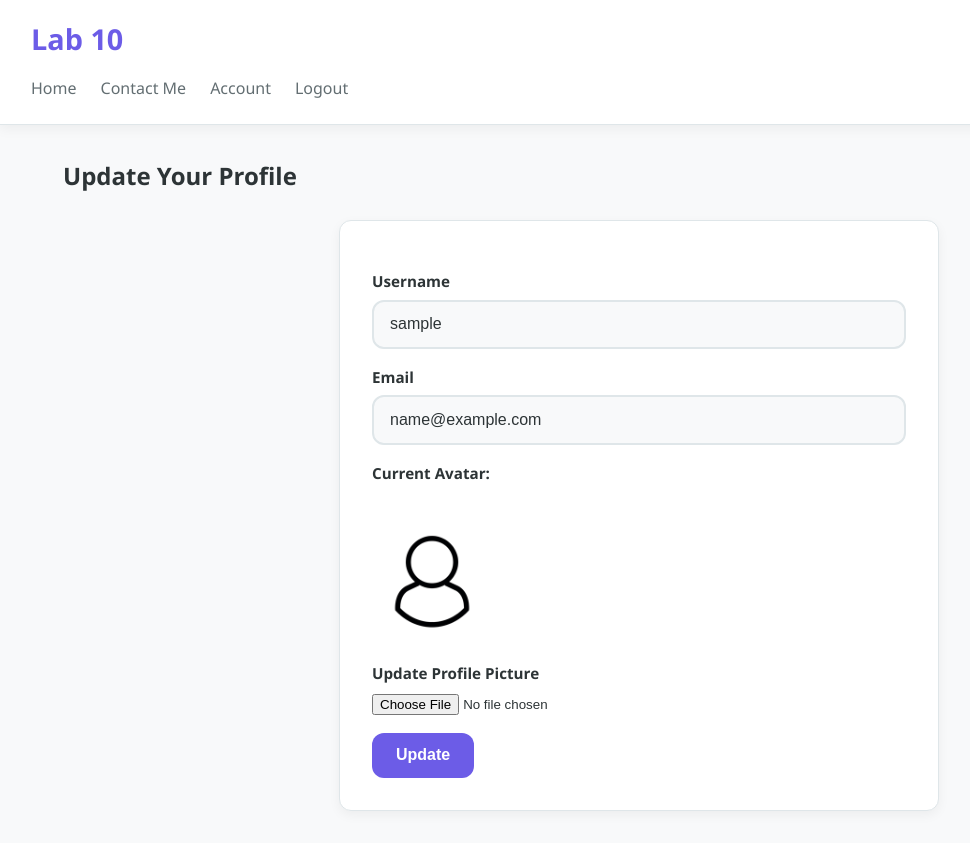
After one commit to yablonovskydima/flask-app-lab, a Flask app: page /auth/account/update in a window 1280 px wide. The commit adds this page. Shown: the whole page, without its empty margins (1-971 px from the left). Run offline with Flask 3, Linux system fonts and the light colour scheme; the visitor is signed in with stand-in values (Sample User, id 1); some libraries are stand-ins or nearby versions.

Commit message:
Added profile picture and account info update

```diff
--- /dev/null
+++ b/app/auth/templates/auth/update_account.html
@@ -0,0 +1,35 @@
+{% extends "base.html" %}
+
+{% block content %}
+<div class="container mt-4">
+    <h2>Update Your Profile</h2>
+
+    <form method="POST" enctype="multipart/form-data">
+        {{ form.hidden_tag() }}
+
+        <div class="mb-3">
+            {{ form.username.label }}
+            {{ form.username(class="form-control") }}
+        </div>
+
+        <div class="mb-3">
+            {{ form.email.label }}
+            {{ form.email(class="form-control") }}
+        </div>
+
+        <div class="mb-3">
+            <label>Current Avatar:</label><br>
+            <img src="{{ url_for('static', filename='profile_pictures/' ~ current_user.image) }}"
+                 class="rounded-circle"
+                 style="width:120px;height:120px;object-fit:cover;">
+        </div>
+
+        <div class="mb-3">
+            {{ form.image.label }}
+            {{ form.image(class="form-control") }}
+        </div>
+
+        {{ form.submit(class="btn btn-primary") }}
+    </form>
+</div>
+{% endblock %}
--- /dev/null
+++ b/app/auth/update_account_forms.py
@@ -0,0 +1,31 @@
+from flask_wtf import FlaskForm
+from wtforms import StringField, SubmitField
+from wtforms.validators import DataRequired, Email, ValidationError
+from flask_wtf.file import FileField, FileAllowed
+from app.users.models import User
+from flask_login import current_user
+
+
+class UpdateAccountForm(FlaskForm):
+    username = StringField("Username", validators=[DataRequired()])
+    email = StringField("Email", validators=[DataRequired(), Email()])
+
+    image = FileField(
+        "Update Profile Picture",
+        validators=[FileAllowed(['jpg', 'png', 'jpeg'])]
+    )
+
+    submit = SubmitField("Update")
+
+    # --- VALIDATION ---
+    def validate_email(self, email):
+        if email.data != current_user.email:
+            user = User.query.filter_by(email=email.data).first()
+            if user:
+                raise ValidationError("This email is already registered.")
+
+    def validate_username(self, username):
+        if username.data != current_user.username:
+            user = User.query.filter_by(username=username.data).first()
+            if user:
+                raise ValidationError("This username is already taken.")
--- a/app/auth/views.py
+++ b/app/auth/views.py
@@ -1,10 +1,13 @@
-from flask import Blueprint, render_template, redirect, url_for, session, flash, request, make_response
+from flask import Blueprint, render_template, redirect, url_for, session, flash, request, make_response, current_app
 from app.auth.login_forms import LoginForm
 from app.auth.register_forms import RegisterForm
 from app.users.models import User
 from flask_login import login_user, logout_user, login_required, current_user
 from app import bcrypt
 from app import db
+from app.auth.update_account_forms import UpdateAccountForm
+import os
+from PIL import Image
 
 auth_bp = Blueprint("auth", __name__, template_folder="templates")
 
@@ -117,6 +120,60 @@ def set_theme(theme):
     flash(f"Theme changed to {theme} mode!", "info")
     return resp
 
+@auth_bp.route("/account/update", methods=["GET", "POST"])
+@login_required
+def update_account():
+    form = UpdateAccountForm()
+
+    if request.method == "GET":
+        form.username.data = current_user.username
+        form.email.data = current_user.email
+
+    if form.validate_on_submit():
+
+        current_user.username = form.username.data
+        current_user.email = form.email.data
+
+        if form.image.data:
+            picture_file = form.image.data
+            filename = f"user_{current_user.id}.jpg"
+
+            # Шляхи
+            save_path = os.path.join(current_app.root_path, "static/profile_pictures", filename)
+            icon_path = os.path.join(current_app.root_path, "static/profile_pictures/icons", filename)
+
+            # Створити директорії якщо їх нема
+            os.makedirs(os.path.dirname(save_path), exist_ok=True)
+            os.makedirs(os.path.dirname(icon_path), exist_ok=True)
+
+            # Відкрити та конвертувати у RGB
+            img = Image.open(picture_file)
+            img = img.convert("RGB")  # конвертуємо у JPG
+
+            # Зберегти оригінал у JPG
+            img.save(save_path, "JPEG")
+
+            # Створити thumbnail 128x128
+            img.thumbnail((128, 128))
+            img.save(icon_path, "JPEG")
+
+            # Оновлюємо у БД
+            current_user.image = filename
+
+
+
+        db.session.commit()
+        flash("Your account has been updated!", "success")
+        return redirect(url_for("auth.account"))
+
+    if request.method == "POST" and not form.validate():
+        for field, errors in form.errors.items():
+            for error in errors:
+                flash(f"{field.capitalize()}: {error}", "warning")
+
+    return render_template("auth/update_account.html", form=form)
+
+
 
 @auth_bp.route("/logout", methods=["POST"])
 @login_required
--- a/app/templates/base.html
+++ b/app/templates/base.html
@@ -2,12 +2,12 @@
 <html lang="en">
 <head>
     <meta charset="UTF-8">
-    <title>Lab 9</title>
+    <title>Lab 10</title>
     <link rel="stylesheet" href="{{ url_for('static', filename='css/style.css') }}">
 </head>
 <body  class="{{ theme }}">
     <header>
-        <h1>Lab 9</h1>
+        <h1>Lab 10</h1>
         <nav>
             <a href="/">Home</a>
             <a href="{{ url_for('contact.contact') }}">Contact Me</a>
--- a/app/users/models.py
+++ b/app/users/models.py
@@ -18,5 +18,11 @@ class User(db.Model, UserMixin):
         cascade="all, delete-orphan"
     )
 
+    image: Mapped[str] = mapped_column(
+        String(255),
+        nullable=True,
+        default='profile_default.jpg'
+    )
+
     def __repr__(self):
         return f"<User id={self.id} username='{self.username}'>"
```
Also changed, not shown: app/auth/templates/auth/account.html (+20 -1 lines), migrations/versions/dcca2c42d3fe_add_image_field_to_user.py (added, +32 -0 lines), app/static/profile_pictures/icons/user_5.jpg (added), app/static/profile_pictures/profile_default.jpg (added), app/static/profile_pictures/user_5.jpg (added).
